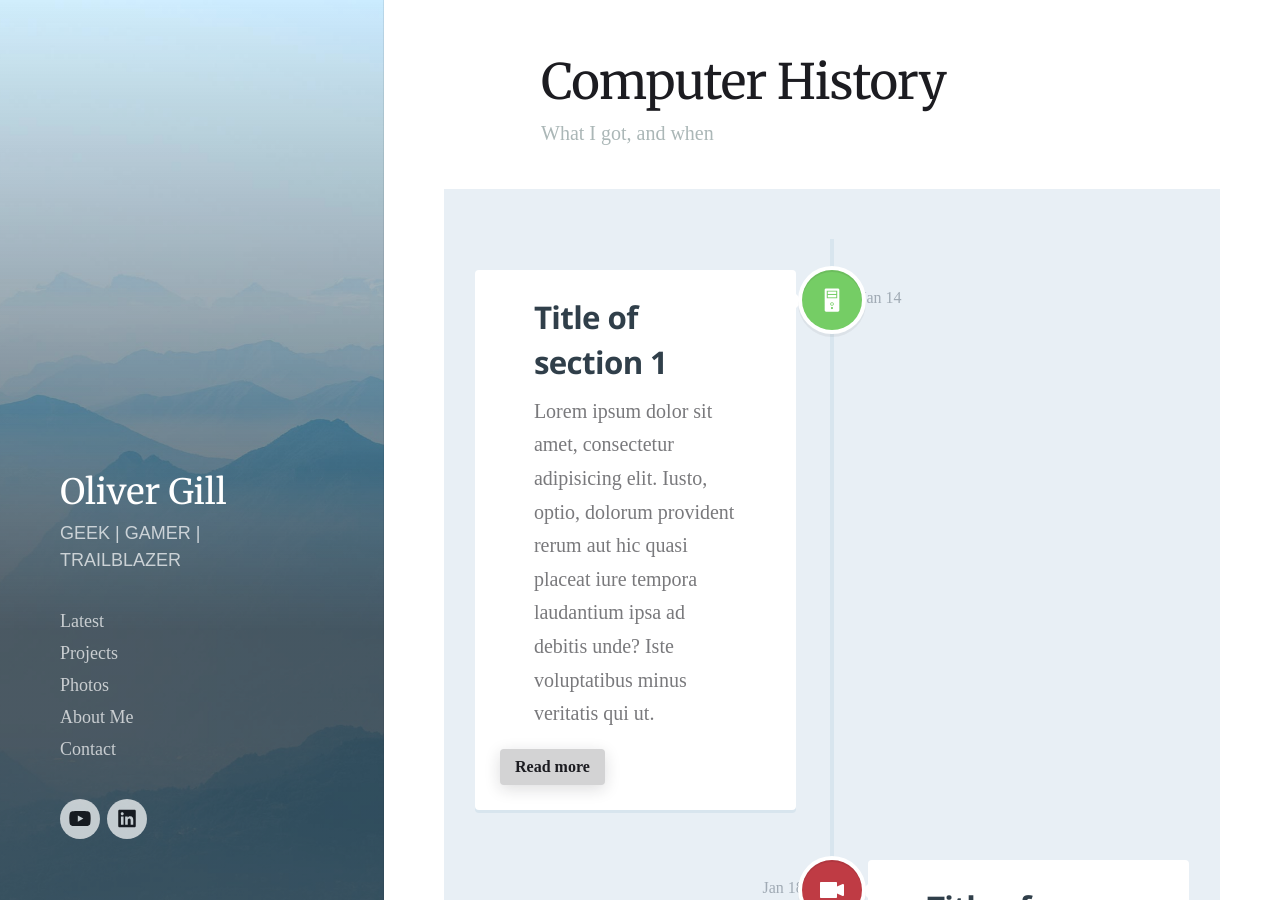
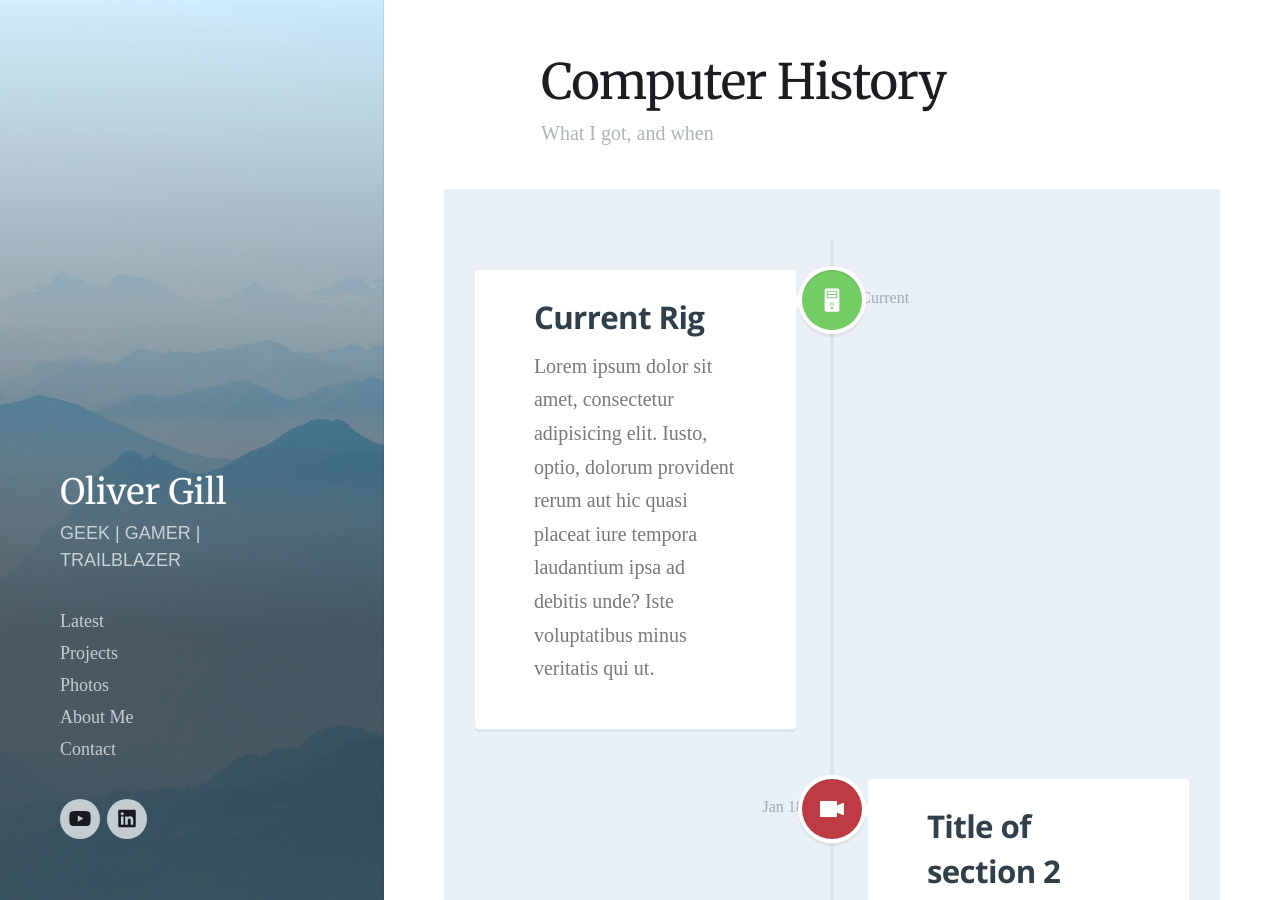
Before and after one commit to olivergillcom/olivergillblog.github.io, a Jekyll site: the page built from _pages/computers.md, in a window 1280 px wide and 900 px high. Built offline with Jekyll 4.4.1, drawn with Linux system fonts in a browser that asks for light colours; nearby versions of some CDN libraries; some web fonts are replaced.

Commit message:
Update computers.md

```diff
--- a/_pages/computers.md
+++ b/_pages/computers.md
@@ -20,12 +20,11 @@ featured_image: /images/demo/demo-portrait.jpg
         </div> <!-- cd-timeline__img -->
 
         <div class="cd-timeline__content text-component">
-          <h2>Title of section 1</h2>
+          <h2>Current Rig</h2>
           <p class="color-contrast-medium">Lorem ipsum dolor sit amet, consectetur adipisicing elit. Iusto, optio, dolorum provident rerum aut hic quasi placeat iure tempora laudantium ipsa ad debitis unde? Iste voluptatibus minus veritatis qui ut.</p>
 
           <div class="flex justify-between items-center">
-            <span class="cd-timeline__date">Jan 14</span>
-            <a href="#0" class="btn btn--subtle">Read more</a>
+            <span class="cd-timeline__date">Current</span>
           </div>
         </div> <!-- cd-timeline__content -->
       </div> <!-- cd-timeline__block -->
```
